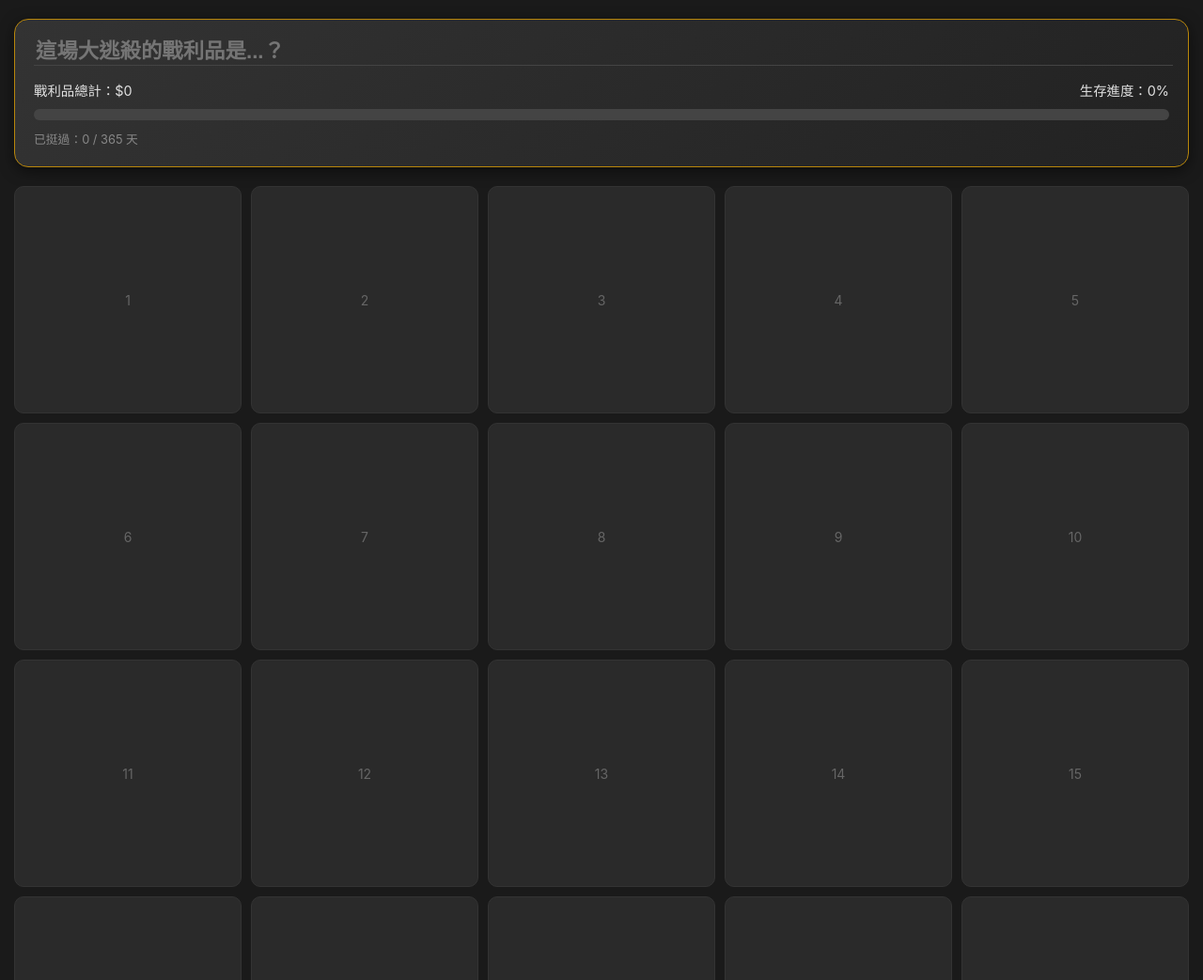
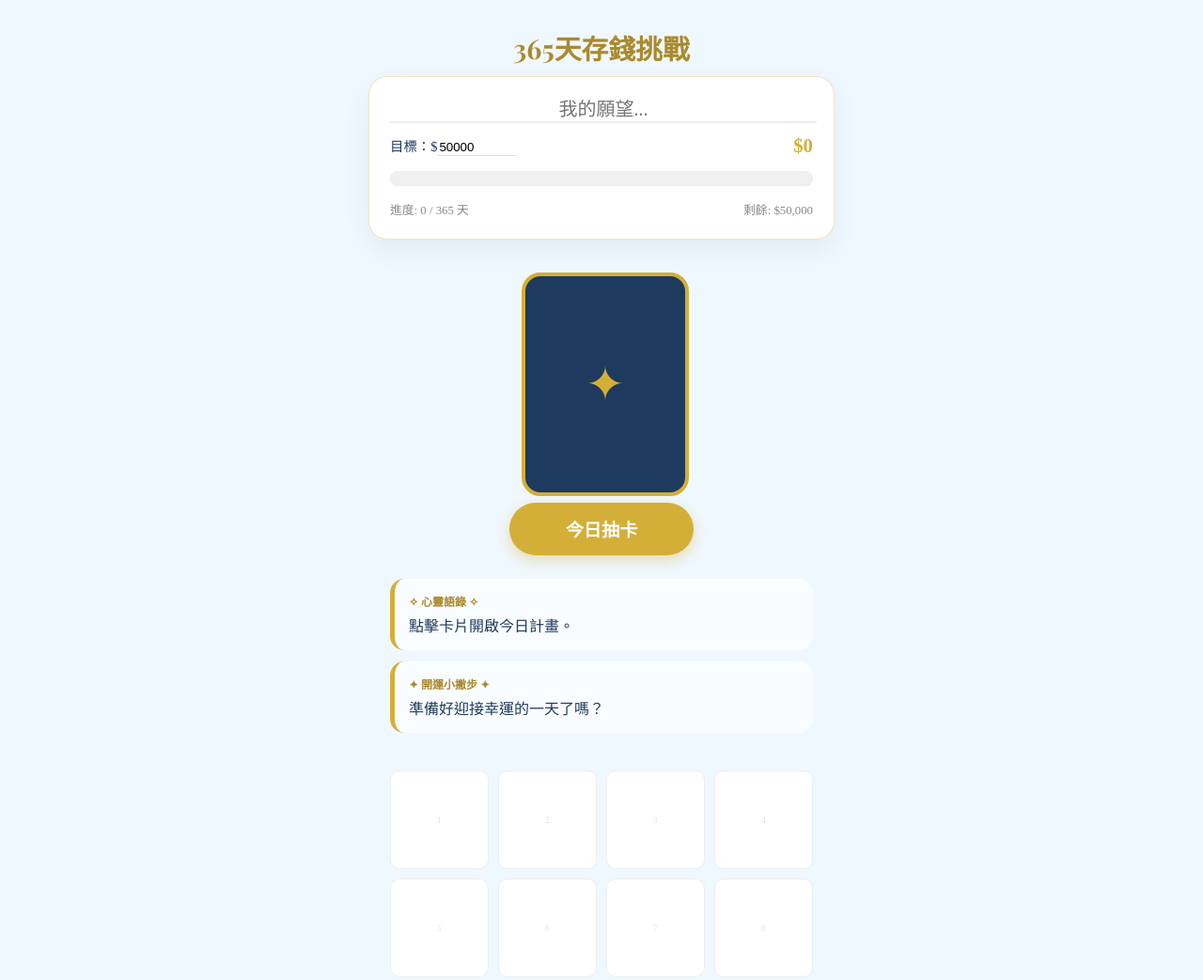
Before and after one commit to kus080600-del/index.html, a plain HTML site: page index.html in a window 1280 px wide. Shown: the top 1043 px of the page at 94% size. Drawn offline with nearby package versions, Linux system fonts and the light colour scheme.

Commit message:
更新 index.html

```diff
--- a/index.html
+++ b/index.html
@@ -2,316 +2,249 @@
 <html lang="zh-TW">
 <head>
     <meta charset="UTF-8">
-    <meta name="viewport" content="width=device-width, initial-scale=1.0, viewport-fit=cover">
-    <title>365天錢錢大逃殺</title>
-
-    <meta name="apple-mobile-web-app-capable" content="yes">
-    <meta name="apple-mobile-web-app-status-bar-style" content="black-translucent">
-    <meta name="apple-mobile-web-app-title" content="錢錢大逃殺">
-
+    <meta name="viewport" content="width=device-width, initial-scale=1.0, maximum-scale=1.0, user-scalable=no, viewport-fit=cover">
+    <title>365 存錢挑戰</title>
+    <link href="https://fonts.googleapis.com/css2?family=Playfair+Display:wght@700&family=Noto+Serif+TC:wght@400;700&display=swap" rel="stylesheet">
+    <script src="https://cdn.jsdelivr.net/npm/canvas-confetti@1.6.0/dist/confetti.browser.min.js"></script>
     <style>
         :root {
-            --gold-main: #B8860B; /* 金褐色 */
-            --gold-light: #DAA520;
-            --bg-dark: #1A1A1A;
-            --safe-top: env(safe-area-inset-top);
-            --safe-bottom: env(safe-area-inset-bottom);
+            --alice-blue: #F0F8FF;
+            --gold: #D4AF37;
+            --dark-gold: #AA8A2E;
+            --deep-blue: #1E3A5F;
+            --bg-card: #FFFFFF;
         }
 
         body {
-            background-color: var(--bg-dark);
-            color: #E0E0E0;
-            font-family: -apple-system, BlinkMacSystemFont, "Segoe UI", Roboto, sans-serif;
+            background-color: var(--alice-blue);
+            font-family: 'Noto Serif TC', serif;
             margin: 0;
-            padding: calc(var(--safe-top) + 20px) 15px calc(var(--safe-bottom) + 40px);
-            user-select: none;
-            -webkit-tap-highlight-color: transparent;
+            display: flex;
+            flex-direction: column;
+            align-items: center;
+            min-height: 100vh;
+            color: var(--deep-blue);
+            padding-bottom: 60px;
         }
 
-        /* 統計看板 */
-        .stats-card {
-            background: linear-gradient(135deg, #333, #222);
-            border: 1px solid var(--gold-main);
-            border-radius: 15px;
-            padding: 20px;
-            margin-bottom: 20px;
-            box-shadow: 0 4px 15px rgba(0,0,0,0.5);
+        header { padding: 30px 0 10px; text-align: center; }
+        h1 { font-family: 'Playfair Display', serif; color: var(--dark-gold); margin: 0; font-size: 1.8rem; }
+
+        .wish-card {
+            width: 88%; max-width: 450px;
+            background: var(--bg-card);
+            padding: 22px; border-radius: 20px;
+            box-shadow: 0 10px 30px rgba(0,0,0,0.06);
+            margin-bottom: 20px; border: 1px solid rgba(212,175,55,0.3);
         }
 
-        #wish-name {
-            background: transparent;
-            border: none;
-            border-bottom: 1px solid #444;
-            color: var(--gold-light);
-            font-size: 1.4rem;
-            font-weight: bold;
-            width: 100%;
-            margin-bottom: 15px;
-            outline: none;
+        .wish-input {
+            width: 100%; border: none; border-bottom: 2px solid #eee;
+            font-size: 1.25rem; margin-bottom: 12px; outline: none;
+            background: transparent; text-align: center; font-family: inherit;
         }
 
-        .progress-bar {
-            height: 12px;
-            background: #444;
-            border-radius: 6px;
-            overflow: hidden;
-            margin: 10px 0;
+        .progress-bar-container {
+            height: 14px; background: #f0f0f0; border-radius: 7px;
+            overflow: hidden; margin: 15px 0; border: 1px solid #eee;
         }
 
         #progress-fill {
-            height: 100%;
-            background: linear-gradient(90deg, var(--gold-main), var(--gold-light));
-            width: 0%;
-            transition: width 0.6s cubic-bezier(0.4, 0, 0.2, 1);
+            height: 100%; width: 0%;
+            background: linear-gradient(90deg, var(--gold), #f9d976);
+            transition: width 0.8s ease-in-out;
         }
 
-        /* 網格系統 */
-        .grid-container {
-            display: grid;
-            grid-template-columns: repeat(5, 1fr);
-            gap: 10px;
+        .card-container { perspective: 1000px; width: 170px; height: 230px; margin: 15px 0; }
+        .card {
+            width: 100%; height: 100%; position: relative;
+            transform-style: preserve-3d; transition: transform 0.6s cubic-bezier(0.4, 0, 0.2, 1);
+        }
+        .card.is-flipped { transform: rotateY(180deg); }
+        .card-face {
+            position: absolute; width: 100%; height: 100%;
+            backface-visibility: hidden; border-radius: 20px;
+            border: 4px solid var(--gold); display: flex;
+            flex-direction: column; justify-content: center; align-items: center;
+        }
+        .card-front { background: var(--deep-blue); color: var(--gold); font-size: 50px; }
+        .card-back { background: white; transform: rotateY(180deg); }
+
+        .draw-btn {
+            background: var(--gold); color: white; border: none;
+            padding: 14px 60px; border-radius: 35px; font-size: 1.2rem;
+            font-weight: bold; box-shadow: 0 5px 15px rgba(212,175,55,0.4);
+            margin-bottom: 25px; cursor: pointer;
         }
 
+        .combo-box { width: 88%; max-width: 450px; display: flex; flex-direction: column; gap: 12px; margin-bottom: 30px; }
+        .text-tile {
+            background: rgba(255,255,255,0.7); padding: 15px; border-radius: 15px;
+            border-left: 5px solid var(--gold);
+        }
+        .tile-label { font-size: 0.75rem; color: var(--dark-gold); font-weight: bold; margin-bottom: 4px; }
+
+        /* 格子紀錄區：強制顯示 */
+        .history-grid {
+            display: grid;
+            grid-template-columns: repeat(4, 1fr);
+            gap: 10px;
+            width: 90%;
+            max-width: 450px;
+            min-height: 200px; /* 確保至少有高度 */
+            padding: 10px;
+        }
         .grid-item {
             aspect-ratio: 1/1;
-            background: #2A2A2A;
-            border: 1px solid #333;
+            background: #fff;
             border-radius: 10px;
             display: flex;
+            flex-direction: column;
+            justify-content: center;
             align-items: center;
-            justify-content: center;
-            font-size: 14px;
-            color: #666;
-            cursor: pointer;
-            transition: transform 0.1s;
+            font-size: 0.8rem;
+            color: #ccc;
+            border: 1px solid #eee;
+        }
+        .grid-item.filled {
+            background: linear-gradient(135deg, #fffcf0 0%, #fff3cc 100%);
+            border-color: var(--gold);
+            color: var(--dark-gold);
+            font-weight: bold;
         }
 
-        .grid-item:active {
-            transform: scale(0.9);
-        }
-
-        .grid-item.completed {
-            background: linear-gradient(145deg, var(--gold-main), #8B6508);
-            border: none;
-            color: #fff;
-            font-weight: bold;
-            box-shadow: inset 0 0 10px rgba(0,0,0,0.3);
-        }
-
-        /* Modal 彈窗 */
-        .modal {
-            display: none;
-            position: fixed;
-            top: 0; left: 0; width: 100%; height: 100%;
-            background: rgba(0,0,0,0.9);
-            align-items: center;
-            justify-content: center;
-            z-index: 1000;
-            padding: 20px;
-            box-sizing: border-box;
-        }
-
-        .modal-content {
-            background: #2A2A2A;
-            border: 2px solid var(--gold-light);
-            width: 100%;
-            max-width: 350px;
-            padding: 30px;
-            border-radius: 25px;
-            text-align: center;
-            position: relative;
-            animation: modalPop 0.3s ease-out;
-        }
-
-        @keyframes modalPop {
-            from { transform: scale(0.8); opacity: 0; }
-            to { transform: scale(1); opacity: 1; }
-        }
-
-        .amount-display {
-            font-size: 3rem;
-            color: var(--gold-light);
-            margin: 15px 0;
-            text-shadow: 0 0 15px rgba(218, 165, 32, 0.4);
-        }
-
-        .ai-btn {
-            background: var(--gold-main);
-            color: white;
-            border: none;
-            padding: 12px 25px;
-            border-radius: 25px;
-            font-weight: bold;
-            margin-top: 20px;
-            width: 100%;
-        }
-
-        .close-btn {
-            margin-top: 15px;
-            color: #888;
-            background: none;
-            border: none;
-            text-decoration: underline;
-        }
+        .reset-btn { background: none; border: 1px solid #ccc; color: #bbb; padding: 10px 25px; border-radius: 25px; margin-top: 50px; cursor: pointer; }
     </style>
 </head>
 <body>
 
-<div class="stats-card">
-    <input type="text" id="wish-name" placeholder="這場大逃殺的戰利品是...？" onchange="saveData()">
-    <div style="display:flex; justify-content: space-between; font-size: 0.9rem;">
-        <span>戰利品總計：$<span id="total-amount">0</span></span>
-        <span>生存進度：<span id="percent">0</span>%</span>
+<header><h1>365天存錢挑戰</h1></header>
+
+<div class="wish-card">
+    <input type="text" id="wish-title" class="wish-input" placeholder="我的願望..." onchange="saveData()">
+    <div style="display: flex; justify-content: space-between; align-items: center;">
+        <span style="font-size: 0.9rem;">目標：$<input type="number" id="wish-target" style="width: 80px; border:none; border-bottom:1px solid #ddd; outline:none;" placeholder="50000" onchange="saveData()"></span>
+        <span id="stat-total" style="font-weight: bold; color: var(--gold); font-size: 1.3rem;">$0</span>
     </div>
-    <div class="progress-bar"><div id="progress-fill"></div></div>
-    <p style="font-size: 0.8rem; color: #888; margin: 5px 0 0;">已挺過：<span id="days-count">0</span> / 365 天</p>
-</div>
-
-<div class="grid-container" id="grid"></div>
-
-<div id="modal" class="modal">
-    <div class="modal-content">
-        <div style="font-size: 0.9rem; color: #888;">今日掠奪金額</div>
-        <h2 id="modal-amount" class="amount-display">$0</h2>
-        <p id="modal-quote" style="line-height: 1.6; color: #EEE; min-height: 3em;"></p>
-
-        <div id="modal-tips" style="text-align: left; font-size: 0.85rem; background: #222; padding: 15px; border-radius: 10px; margin-top: 10px;">
-        </div>
-
-        <button class="ai-btn" onclick="callGemini()">✨ 獲取指揮官指令</button>
-        <button class="close-btn" onclick="closeModal()">我已收下金額</button>
+    <div class="progress-bar-container"><div id="progress-fill"></div></div>
+    <div style="display: flex; justify-content: space-between; font-size: 0.8rem; color: #888;">
+        <span id="stat-days">進度: 0 天</span>
+        <span id="stat-remain">剩餘: $0</span>
     </div>
 </div>
 
+<div class="card-container" onclick="handleDraw()">
+    <div class="card" id="card">
+        <div class="card-face card-front">✦</div>
+        <div class="card-face card-back">
+            <div id="draw-result" style="font-size: 2.5rem; font-weight: bold; color: var(--dark-gold);">$0</div>
+        </div>
+    </div>
+</div>
+
+<button class="draw-btn" onclick="handleDraw()">今日抽卡</button>
+
+<div class="combo-box">
+    <div class="text-tile">
+        <div class="tile-label">✧ 心靈語錄 ✧</div>
+        <div id="wisdom-text">點擊卡片開啟今日計畫。</div>
+    </div>
+    <div class="text-tile">
+        <div class="tile-label">✦ 開運小撇步 ✦</div>
+        <div id="tip-text">準備好迎接幸運的一天了嗎？</div>
+    </div>
+</div>
+
+<div class="history-grid" id="history-grid"></div>
+
+<button class="reset-btn" onclick="resetAll()">重新設置挑戰</button>
+
 <script>
-const apiKey = ""; // 系統將自動填入
-let storageData = JSON.parse(localStorage.getItem('battleRoyale365')) || {
-    wish: "",
-    total: 0,
-    completedDays: {},
-    daysCount: 0
-};
+    const contentLib = {
+        quotes: ["積少成多，財富是時間開出的花朵。", "今天的自律，是為了明天能擁有更多選擇的自由。", "理財不在於致富，而在於能不為金錢委屈生活。", "每一份投入，都是對理想生活的一張選票。", "不要小看銅板的力量，海洋也是由無數水滴匯成的。"],
+        tips: ["整理錢包，讓鈔票同向整齊排列，財氣更順。", "今天適合穿戴金色元素，能提升財運能量。", "保持錢包內乾淨，不放超過一週的收據與發票。", "擦亮常穿的鞋子，好運是從腳底開始的。", "睡前對今天存下的金額說聲謝謝，感恩能吸引更多財富。"]
+    };
 
-const quotes = [
-    "在金錢的世界裡，只有活下來的人才是贏家。",
-    "每一塊錢都是你防禦未來的子彈。",
-    "這不是儲蓄，這是你通往自由的逃生通道。"
-];
+    let state = { wish: "", target: 50000, records: [] };
 
-const luckTips = [
-    "【財位提醒】清理房間東南方，讓財氣流動。",
-    "【生存儀式】今天結帳時請使用電子支付，精確記錄每一分流向。",
-    "【色彩戰術】穿戴黑色系服飾，沉穩守住你的財庫。",
-    "【心理暗示】對自己說：我有能力掌控每一分資源。"
-];
+    // 啟動初始化
+    window.onload = function() {
+        const saved = localStorage.getItem('savings_final_v7');
+        if (saved) {
+            state = JSON.parse(saved);
+        }
+        document.getElementById('wish-title').value = state.wish || "";
+        document.getElementById('wish-target').value = state.target || 50000;
 
-// 初始化
-function init() {
-    const grid = document.getElementById('grid');
-    for (let i = 1; i <= 365; i++) {
-        const item = document.createElement('div');
-        item.className = 'grid-item';
-        item.id = `day-${i}`;
-        item.innerText = i;
-        item.onclick = () => openGrid(i);
-        grid.appendChild(item);
+        renderGrid(); // 確保一進來就畫格子
+        updateUI();
+    };
+
+    function renderGrid() {
+        const grid = document.getElementById('history-grid');
+        if (!grid) return;
+
+        let html = '';
+        for (let i = 1; i <= 365; i++) {
+            const amount = state.records[i-1];
+            const filledClass = amount ? ' filled' : '';
+            html += `<div class="grid-item${filledClass}" id="day-${i}">
+                        <div style="font-size:0.6rem; opacity:0.5;">${i}</div>
+                        <div>${amount ? '$'+amount : ''}</div>
+                     </div>`;
+        }
+        grid.innerHTML = html;
     }
-    updateUI();
-}
 
-function openGrid(day) {
-    if (storageData.completedDays[day]) return;
+    function updateUI() {
+        const total = state.records.reduce((a, b) => a + Number(b), 0);
+        document.getElementById('stat-total').innerText = '$' + total.toLocaleString();
+        document.getElementById('stat-remain').innerText = '剩餘: $' + Math.max(0, state.target - total).toLocaleString();
+        document.getElementById('stat-days').innerText = `進度: ${state.records.length} / 365 天`;
+        const progress = state.target > 0 ? (total / state.target) * 100 : 0;
+        document.getElementById('progress-fill').style.width = Math.min(100, progress) + '%';
+    }
 
-    // 隨機金額 50 - 300
-    const amount = Math.floor(Math.random() * (300 - 50 + 1)) + 50;
+    function handleDraw() {
+        const card = document.getElementById('card');
+        if (card.classList.contains('is-flipped')) {
+            card.classList.remove('is-flipped');
+            return;
+        }
 
-    storageData.completedDays[day] = amount;
-    storageData.total += amount;
-    storageData.daysCount += 1;
+        const amount = Math.floor(Math.random() * (300 - 50 + 1)) + 50;
+        document.getElementById('draw-result').innerText = '$' + amount;
 
-    document.getElementById('modal-amount').innerText = `$${amount}`;
-    document.getElementById('modal-quote').innerText = quotes[Math.floor(Math.random() * quotes.length)];
-    document.getElementById('modal-tips').innerHTML = `<b>🛡️ 生存提示：</b><br>${luckTips[Math.floor(Math.random() * luckTips.length)]}`;
+        document.getElementById('wisdom-text').innerText = contentLib.quotes[Math.floor(Math.random() * contentLib.quotes.length)];
+        document.getElementById('tip-text').innerText = contentLib.tips[Math.floor(Math.random() * contentLib.tips.length)];
 
-    document.getElementById('modal').style.display = 'flex';
-    updateUI();
-    saveData();
-}
+        card.classList.add('is-flipped');
+        confetti({ particleCount: 100, spread: 70, origin: { y: 0.8 } });
 
-function updateUI() {
-    document.getElementById('total-amount').innerText = storageData.total.toLocaleString();
-    document.getElementById('days-count').innerText = storageData.daysCount;
-    document.getElementById('wish-name').value = storageData.wish;
+        state.records.push(amount);
+        saveData();
 
-    // 計算百分比 (以 50,000 為預設目標)
-    const progress = Math.min((storageData.total / 50000) * 100, 100);
-    document.getElementById('progress-fill').style.width = progress + '%';
-    document.getElementById('percent').innerText = Math.floor(progress);
+        setTimeout(() => {
+            renderGrid();
+            updateUI();
+            const nextIdx = state.records.length;
+            const targetEl = document.getElementById(`day-${nextIdx}`);
+            if (targetEl) targetEl.scrollIntoView({ behavior: 'smooth', block: 'center' });
+        }, 600);
+    }
 
-    // 渲染格子狀態
-    for (let i = 1; i <= 365; i++) {
-        const el = document.getElementById(`day-${i}`);
-        if (storageData.completedDays[i]) {
-            el.classList.add('completed');
-            el.innerText = `$${storageData.completedDays[i]}`;
+    function saveData() {
+        state.wish = document.getElementById('wish-title').value;
+        state.target = parseInt(document.getElementById('wish-target').value) || 0;
+        localStorage.setItem('savings_final_v7', JSON.stringify(state));
+    }
+
+    function resetAll() {
+        if (confirm("確定要重置挑戰嗎？")) {
+            localStorage.removeItem('savings_final_v7');
+            location.reload();
         }
     }
-}
-
-function saveData() {
-    storageData.wish = document.getElementById('wish-name').value;
-    localStorage.setItem('battleRoyale365', JSON.stringify(storageData));
-}
-
-function closeModal() {
-    document.getElementById('modal').style.display = 'none';
-    saveData();
-}
-
-// Gemini AI 串接
-async function callGemini() {
-    if (!apiKey) {
-        alert("尚未偵測到 API Key，請稍後再試。");
-        return;
-    }
-    const btn = document.querySelector('.ai-btn');
-    const quoteEl = document.getElementById('modal-quote');
-
-    btn.disabled = true;
-    btn.innerText = "傳輸指令中...";
-
-    const prompt = `你是一位「錢錢大逃殺」生存遊戲的指揮官。請給我一段短小的繁體中文指令，鼓勵我完成今天的儲蓄挑戰，語氣要冷酷但極具激勵性。字數限制25字內。`;
-
-    try {
-        const response = await fetchWithRetry(`https://generativelanguage.googleapis.com/v1beta/models/gemini-pro:generateContent?key=${apiKey}`, {
-            method: 'POST',
-            headers: { 'Content-Type': 'application/json' },
-            body: JSON.stringify({ contents: [{ parts: [{ text: prompt }] }] })
-        });
-        const data = await response.json();
-        quoteEl.innerText = `「${data.candidates[0].content.parts[0].text}」`;
-    } catch (e) {
-        quoteEl.innerText = "「別在戰場上發呆，存下這筆錢，你才能活到最後。」";
-    } finally {
-        btn.disabled = false;
-        btn.innerText = "✨ 獲取指揮官指令";
-    }
-}
-
-// 指數退避重試機制
-async function fetchWithRetry(url, options, retries = 5, backoff = 300) {
-    try {
-        const res = await fetch(url, options);
-        if (!res.ok) throw res;
-        return res;
-    } catch (err) {
-        if (retries <= 1) throw err;
-        await new Promise(r => setTimeout(r, backoff));
-        return fetchWithRetry(url, options, retries - 1, backoff * 2);
-    }
-}
-
-window.onload = init;
 </script>
 </body>
 </html>
```
